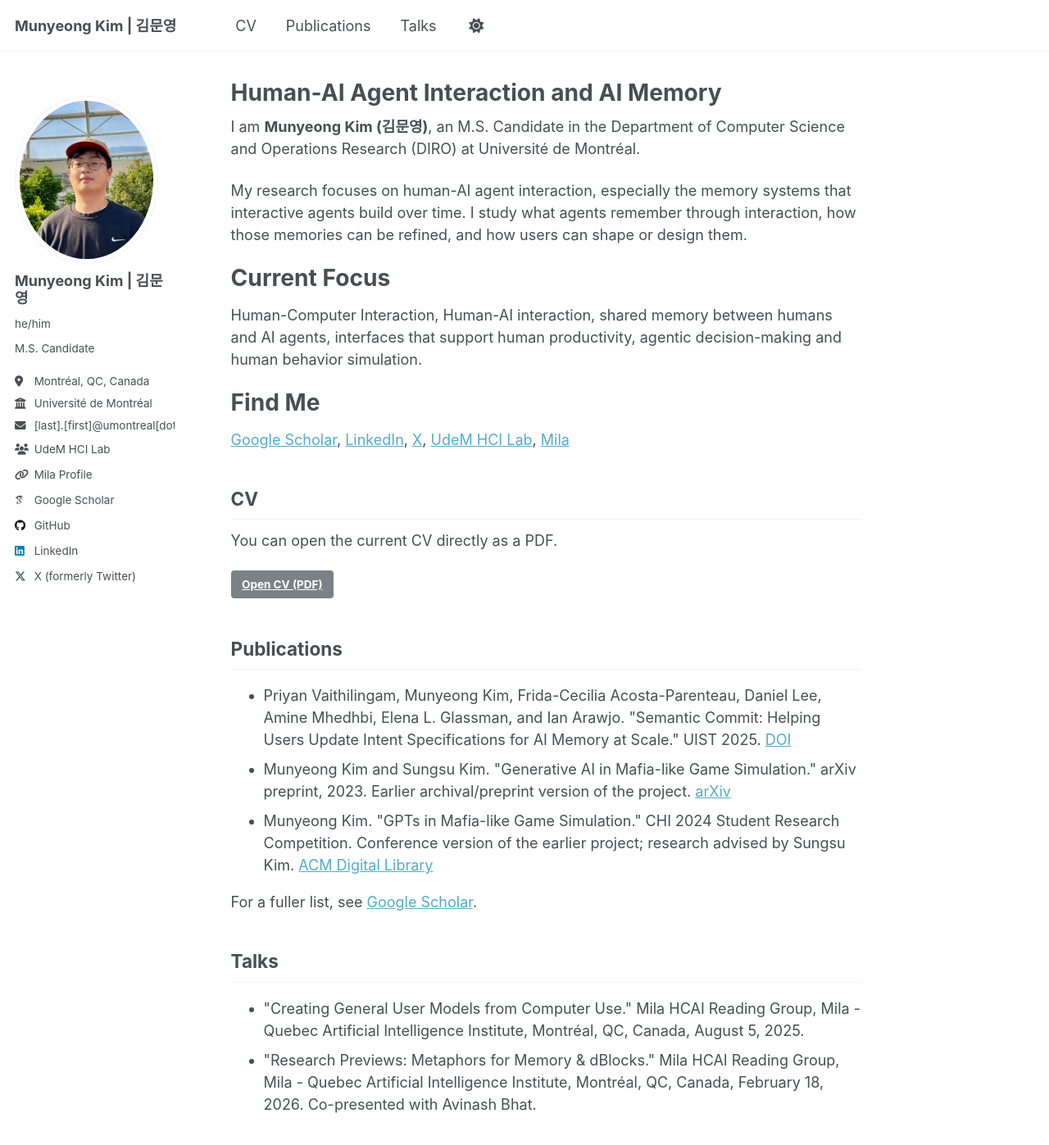
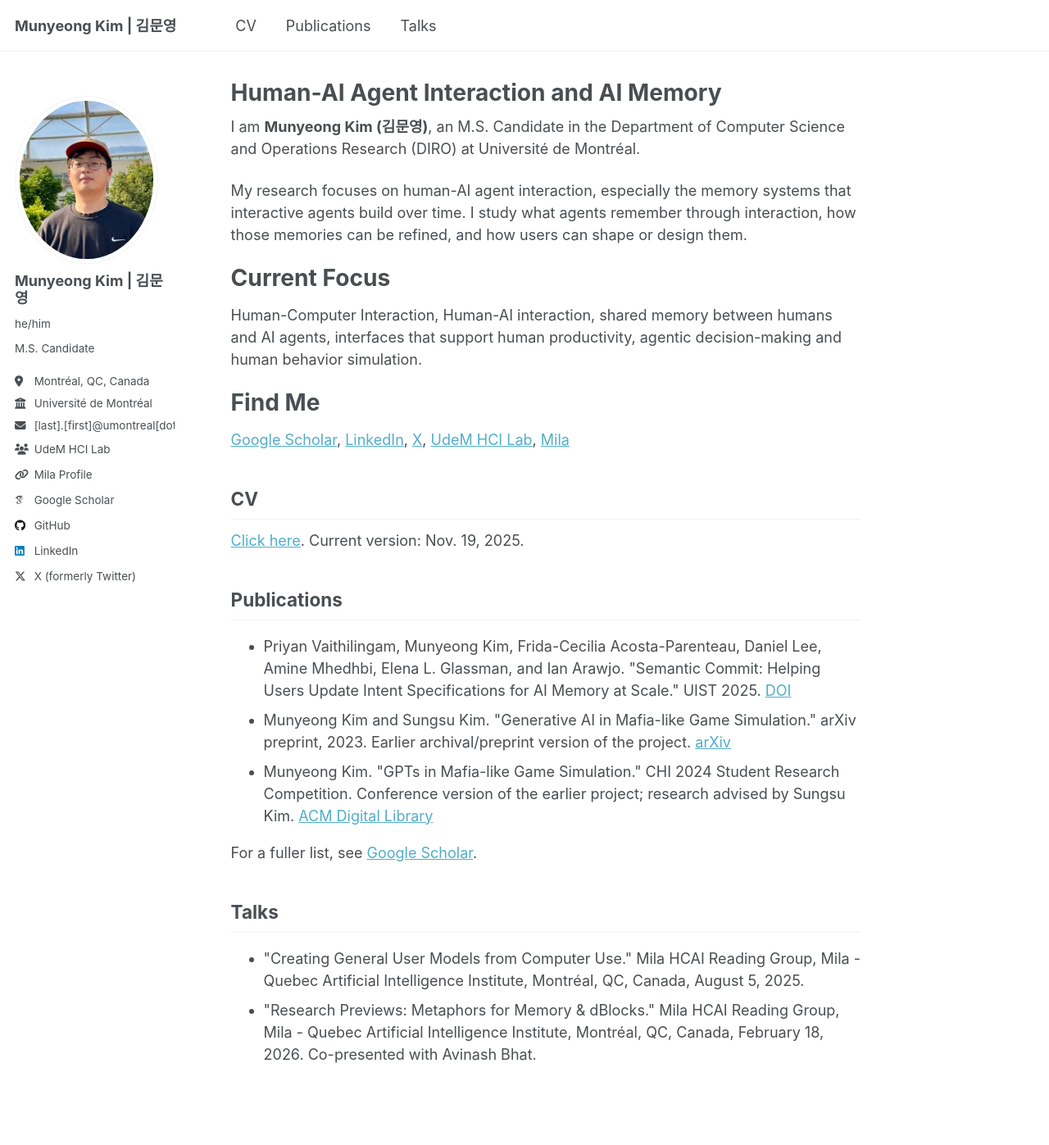
Before and after one commit to MunyeongKim/munyeongkim.github.io, a Jekyll site: the page built from _pages/about.md, in a window 1280 px wide and 1400 px high. Shown: the top 1397 px of the window at 82% size. Built offline with Jekyll 4.4.1, drawn with Linux system fonts in a browser that asks for light colours; some web fonts are replaced; a script that is not in the unit is left out.

Commit message:
Remove theme toggle and simplify CV link

```diff
--- a/_includes/masthead.html
+++ b/_includes/masthead.html
@@ -15,9 +15,6 @@
             {% endif %}
             <li class="masthead__menu-item"><a href="{{ domain }}{{ link.url }}">{{ link.title }}</a></li>
           {% endfor %}
-          <li id="theme-toggle" class="masthead__menu-item persist tail">
-            <a role="button" aria-labelledby="theme-icon"><i id="theme-icon" class="fa-solid fa-sun" aria-hidden="true" title="toggle theme"></i></a>
-          </li>
         </ul>
         <ul class="hidden-links hidden"></ul>
       </nav>
--- a/_pages/about.md
+++ b/_pages/about.md
@@ -23,8 +23,7 @@ Find Me
 
 <section id="cv">
   <h2>CV</h2>
-  <p>You can open the current CV directly as a PDF.</p>
-  <p><a href="/files/Munyeong_Kim_CV_251119.pdf" class="btn btn--primary" target="_blank" rel="noopener noreferrer">Open CV (PDF)</a></p>
+  <p><a href="/files/Munyeong_Kim_CV_251119.pdf" target="_blank" rel="noopener noreferrer">Click here</a>. Current version: Nov. 19, 2025.</p>
 </section>
 
 <section id="publications">
--- a/_sass/layout/_navigation.scss
+++ b/_sass/layout/_navigation.scss
@@ -225,15 +225,6 @@
       }
     }
 
-    #theme-toggle {
-      a {
-        width: 25px;
-        display: flex;
-        justify-content: center;
-        cursor: pointer;
-      }
-    }
-
     a {
       position: relative;
 
```
Also changed, not shown: assets/js/_main.js (+15 -50 lines), assets/js/main.min.js.
